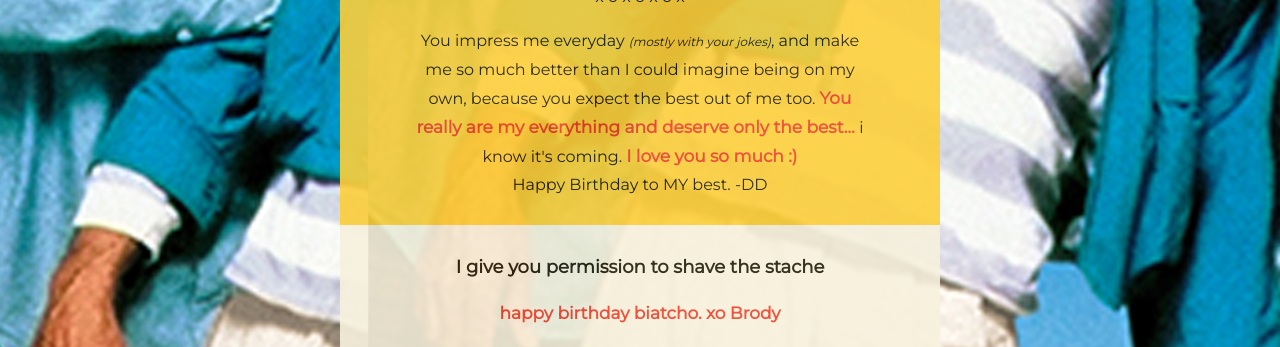
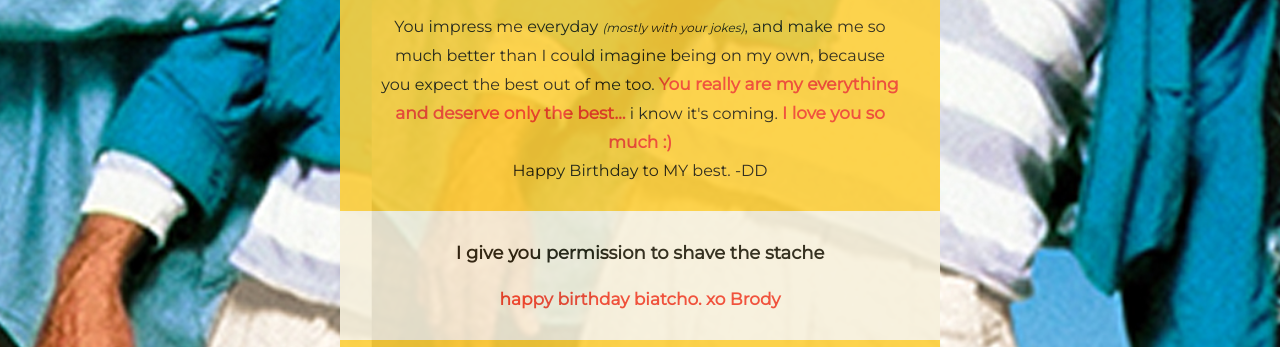
Before and after one commit to DDdoingstuff/Happybday2u, a plain HTML site: page index.html in a window 1280 px wide. Shown: the part 782-1129 px from the top of the page. Drawn offline with Linux system fonts and the light colour scheme.

Commit message:
Update stylesheet.css

```diff
--- a/CSS/stylesheet.css
+++ b/CSS/stylesheet.css
@@ -94,7 +94,7 @@ aside.left {
 /* SECTIONS */
 section {
     margin: 0;
-    padding: 10px 70px 10px 70px
+    padding: 10px 40px 10px 40px
 }
 /* MAP */
 .map {
```
